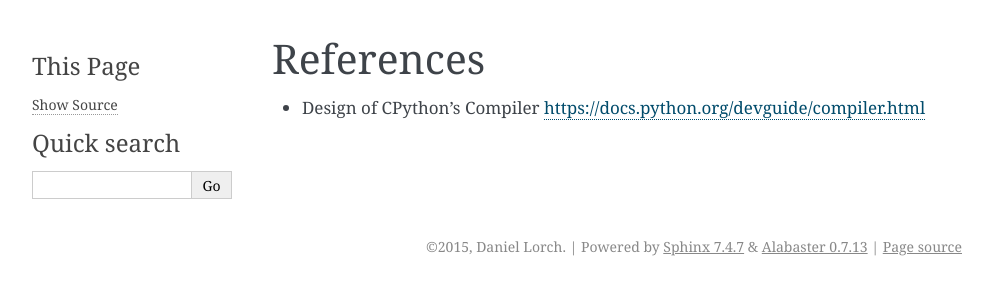
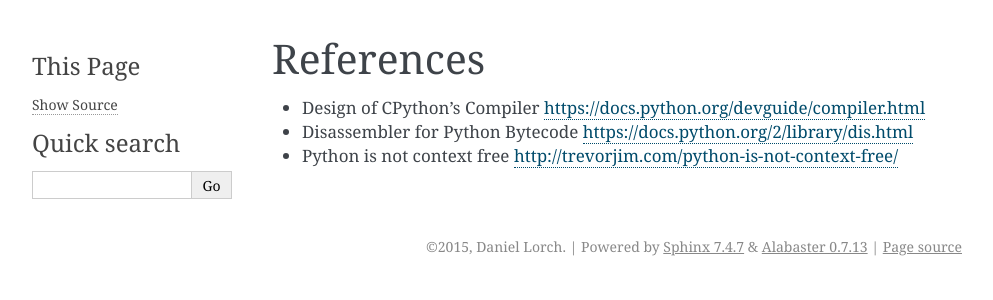
Before and after one commit to dlorch/pycep, a Sphinx documentation site: the page built from docs/references.rst, in a window 1280 px wide. Shown: the top 300 px of the page, without its empty margins (148-1141 px from the left). Built offline with Sphinx 7.4.7, drawn with Linux system fonts in a browser that asks for light colours.

Commit message:
Add links to misc list

```diff
--- a/docs/references.rst
+++ b/docs/references.rst
@@ -2,3 +2,5 @@ References
 ==========
 
 * Design of CPython’s Compiler https://docs.python.org/devguide/compiler.html
+* Disassembler for Python Bytecode https://docs.python.org/2/library/dis.html
+* Python is not context free http://trevorjim.com/python-is-not-context-free/
```
